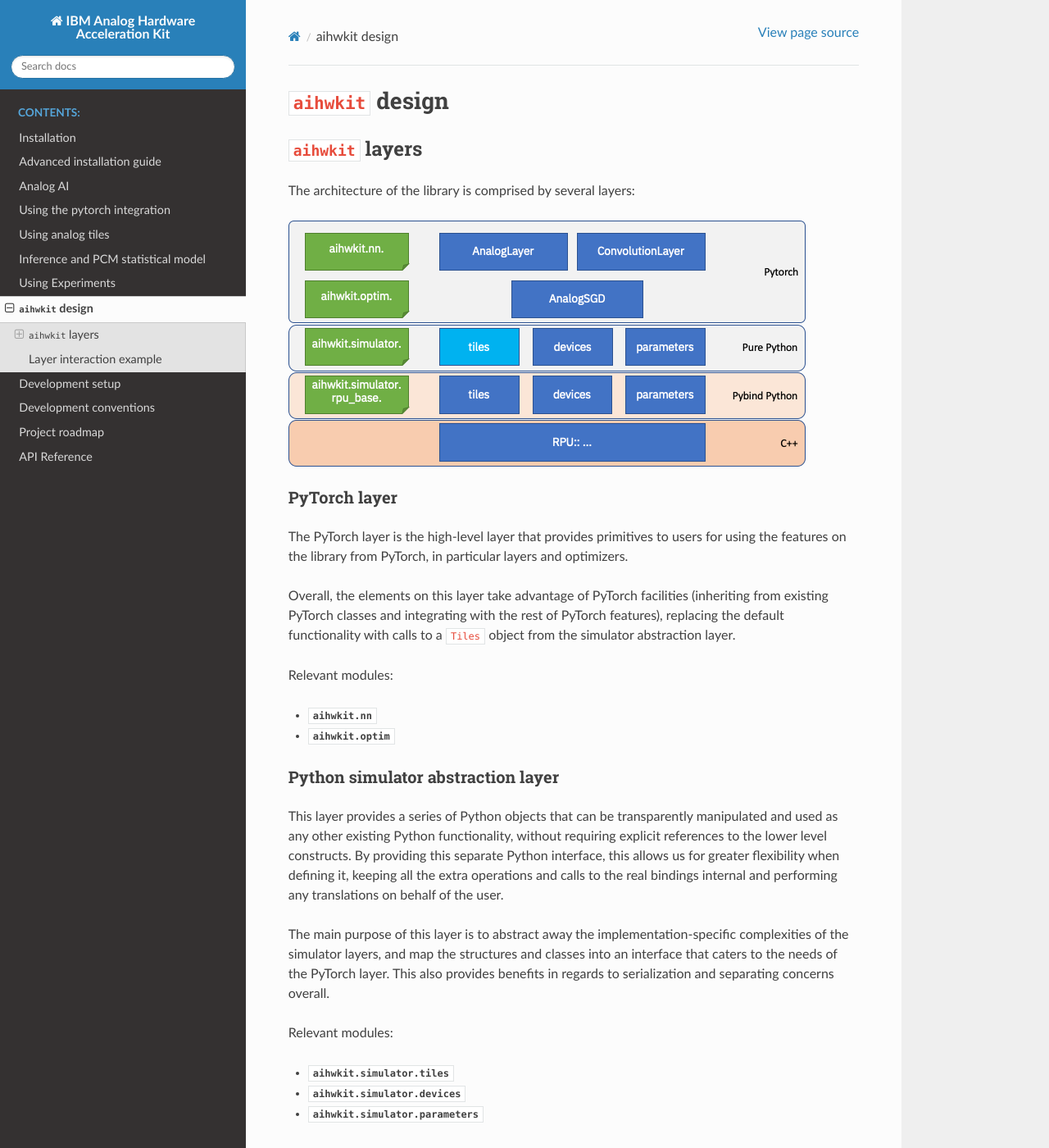
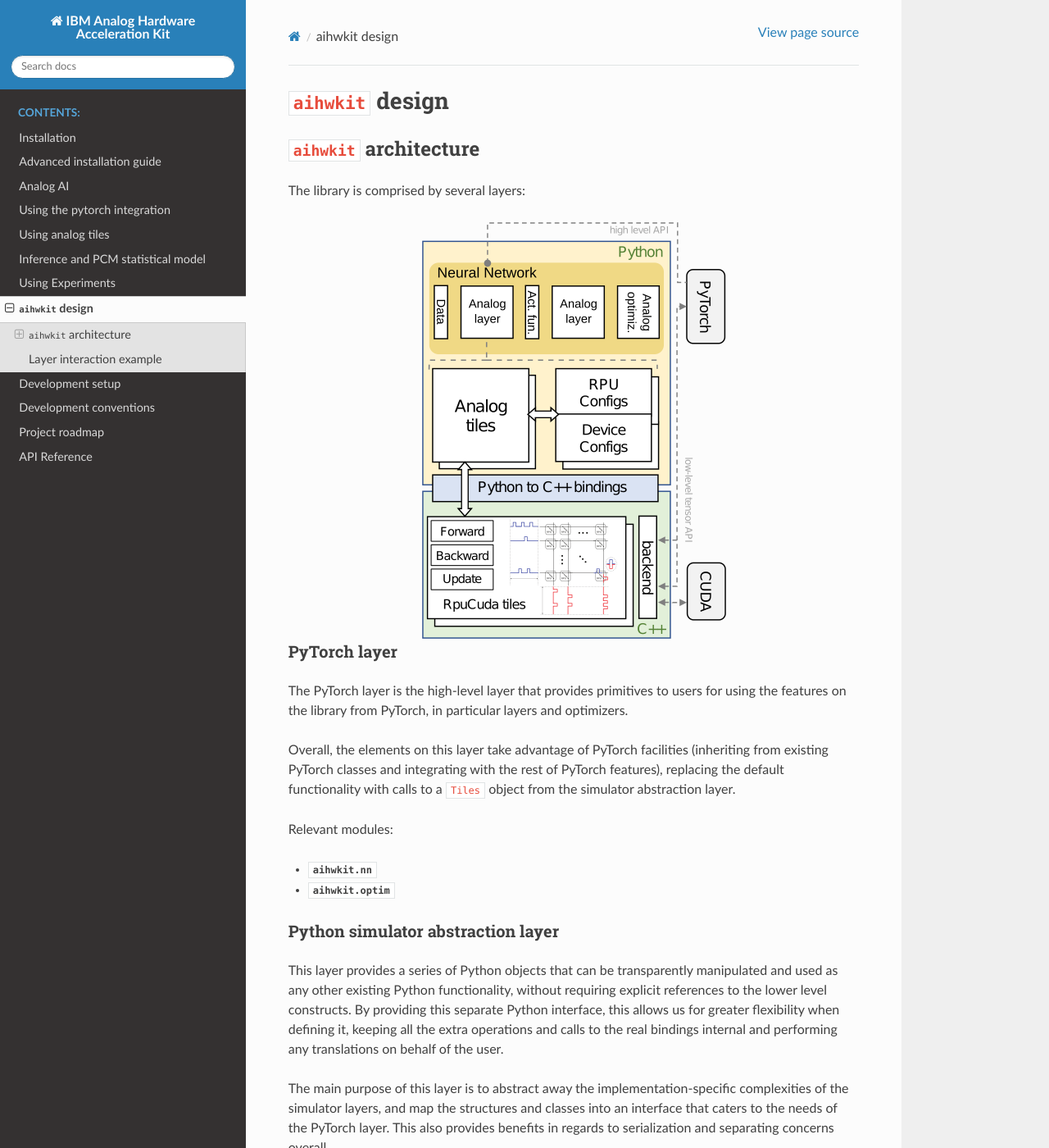
Before and after one commit to IBM/aihwkit, a Sphinx documentation site: the page built from docs/source/design.rst, in a window 1280 px wide and 1400 px high. Shown: the whole window at 82% size. Built offline with Sphinx 7.4.7 and the Read the Docs theme 2.0.0, drawn with Linux system fonts in a browser that asks for light colours; the version number could not be read and is left out; some of the changed text lies outside the part shown.

Commit message:
Update sphinx design page

```diff
--- a/docs/source/design.rst
+++ b/docs/source/design.rst
@@ -1,12 +1,15 @@
 ``aihwkit`` design
 ==================
 
-``aihwkit`` layers
-------------------
+``aihwkit`` architecture
+------------------------
 
-The architecture of the library is comprised by several layers:
+The library is comprised by several layers:
 
 .. image:: ../img/architecture.png
+   :scale: 50%
+   :alt: aihwkit architecture
+   :align: center
 
 PyTorch layer
 ~~~~~~~~~~~~~
@@ -45,7 +48,8 @@
 
 * :py:mod:`aihwkit.simulator.tiles`
 * :py:mod:`aihwkit.simulator.devices`
-* :py:mod:`aihwkit.simulator.parameters`
+* :py:mod:`aihwkit.simulator.configs`
+* :py:mod:`aihwkit.simulator.presets`
 
 
 Pybind Python layer
@@ -69,8 +73,8 @@
 * :py:mod:`aihwkit.simulator.rpu_base.parameters`
 
 
-C++ layer
-~~~~~~~~~
+C++ layer (``rpucuda``)
+~~~~~~~~~~~~~~~~~~~~~~~
 
 Ultimately, this is the layer where the real operations over ``Tiles`` take
 place, and the one that implements the actual simulation and most of the
```
Also changed, not shown: docs/img/architecture.png.
